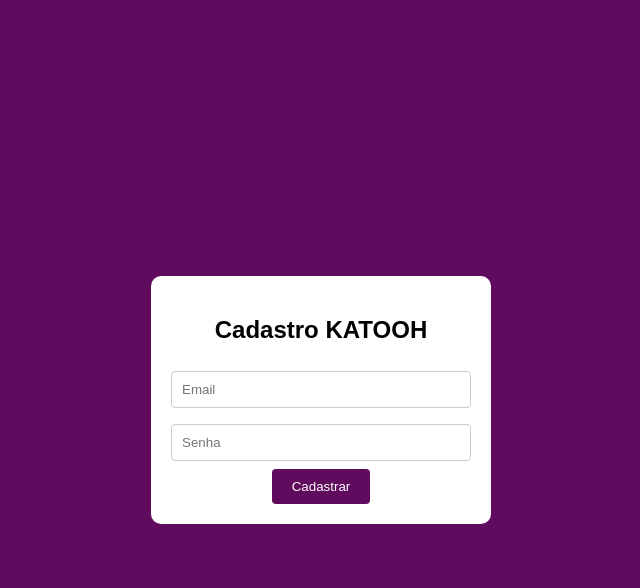
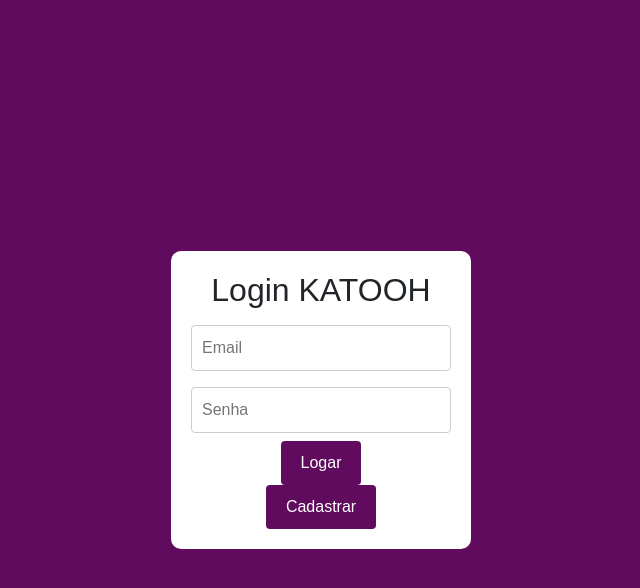
Before and after one commit to dbernardos/KATOOH, a PHP site: page /telaLogin.php in a window 1280 px wide. Shown: the top 588 px of the page, without its empty margins (319-959 px from the left). Run offline with PHP 8.4, Linux system fonts and the light colour scheme.

Commit message:
telaLogin botao cadastro(incompleto)

```diff
--- a/src/view/telaLogin.php
+++ b/src/view/telaLogin.php
@@ -4,6 +4,7 @@
     <meta charset="UTF-8">
     <meta name="viewport" content="width=device-width, initial-scale=1.0">
     <title>Login KATOOH</title>
+    <link href="https://cdn.jsdelivr.net/npm/bootstrap@5.3.3/dist/css/bootstrap.min.css" rel="stylesheet" integrity="sha384-QWTKZyjpPEjISv5WaRU9OFeRpok6YctnYmDr5pNlyT2bRjXh0JMhjY6hW+ALEwIH" crossorigin="anonymous">
     <style>
         body {
             background-color: #610B5E;
@@ -43,12 +44,22 @@
 
 <body>
     <div class="container">
-        <h2>Cadastro KATOOH</h2>
-        <form action="#">
-            <input type="email" id="email" name="email" placeholder="Email" required><br>
-            <input type="password" id="senha" name="senha" placeholder="Senha" required><br>
-            <input type="submit" value="Cadastrar">
-        </form>
+        <h2>Login KATOOH</h2>
+        <div class="row">
+            <div class="col-xs-6 text-right">
+                <form action="#">
+                    <input type="text" id="email" name="email" placeholder="Email" required><br>
+                    <input type="password" id="senha" name="senha" placeholder="Senha" required><br>
+                    <input type="submit" value="Logar">
+                </form>
+            </div>
+            <div class="col-xs-6 text-left">
+                <form action="telaCadastro.php">
+                    <input type="submit" value="Cadastrar">
+                </form>
+            </div>
+        </div>
     </div>
 </body>
+<script src="https://cdn.jsdelivr.net/npm/bootstrap@5.3.3/dist/js/bootstrap.bundle.min.js" integrity="sha384-YvpcrYf0tY3lHB60NNkmXc5s9fDVZLESaAA55NDzOxhy9GkcIdslK1eN7N6jIeHz" crossorigin="anonymous"></script>
 </html>
```
